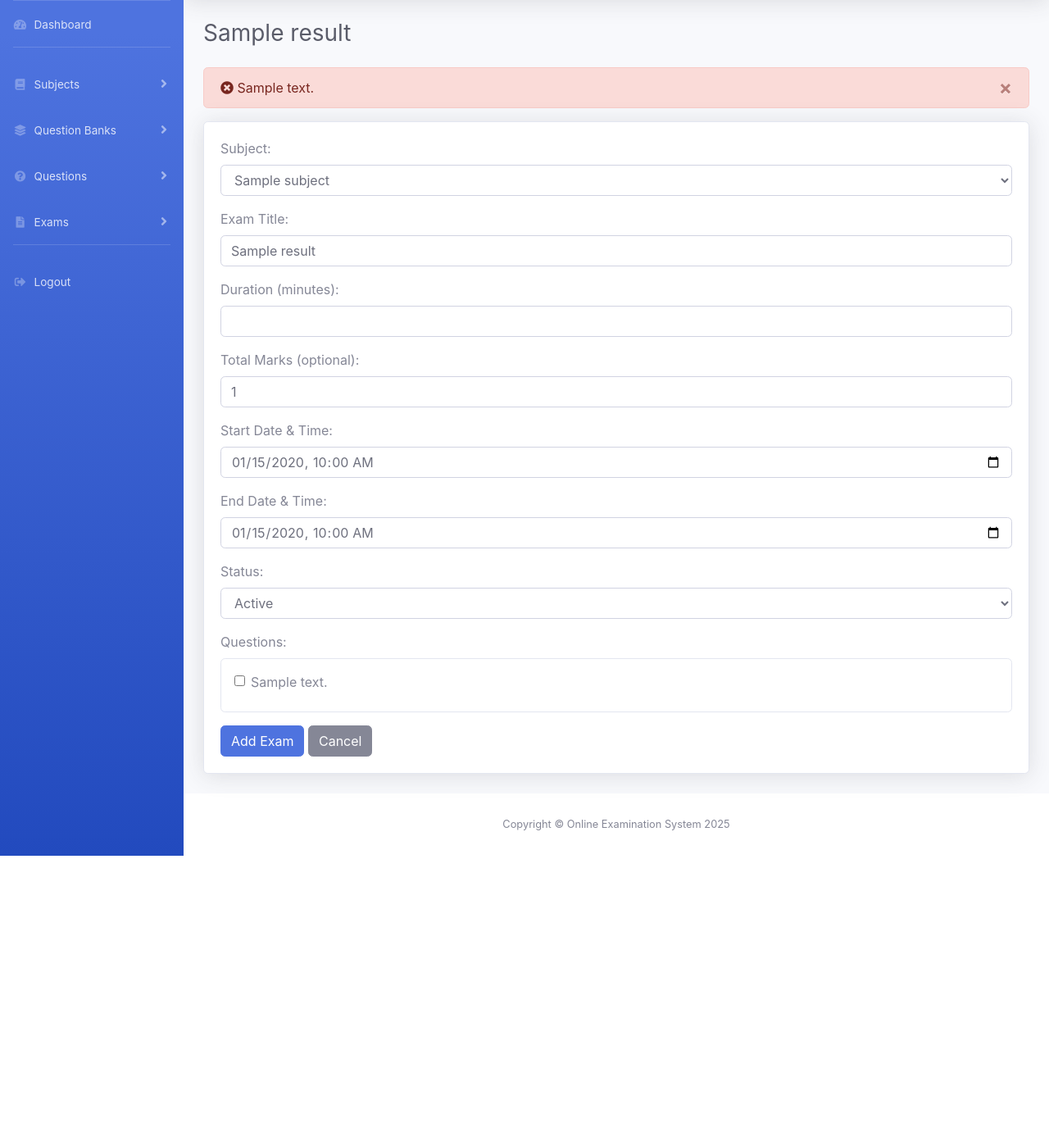
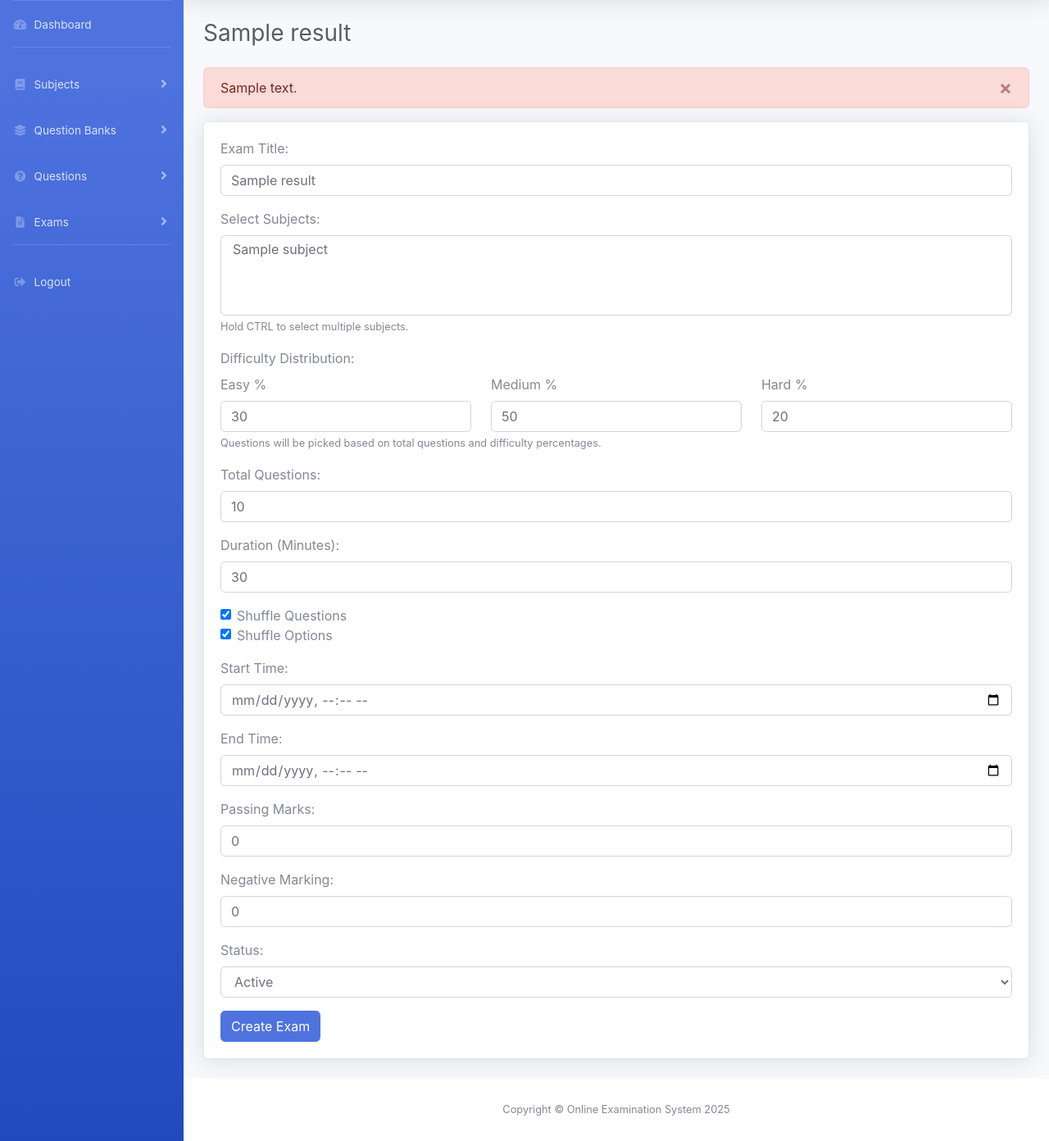
Before and after one commit to VirtusStack/online-examination-system, a PHP site: the page made by templates/exams/add_exam.php in a window 1280 px wide. Shown: the part 70-1462 px from the top of the page at 82% size. Before the commit the page ends 1114 px from the top, so only its background shows below. Run offline with PHP 8.4, Linux system fonts and the light colour scheme; tables that the repository leaves empty hold one stand-in row (values such as "Sample post"); the template is opened without the code that fills it: most values are stand-ins (such as "Sample title", 1, 10 or a date in 2020).

Commit message:
template

```diff
--- a/templates/exams/add_exam.php
+++ b/templates/exams/add_exam.php
@@ -1,135 +1,148 @@
 <?php
 // /templates/exams/add_exam.php
-// -------------------------
-// View file: Displays Add Exam
 require_once __DIR__ . '/../../config/config.php';
 ?>
 <?php include __DIR__ . "/../include/header.php"; ?>
 
 <div id="wrapper">
 
-    <!-- Sidebar -->
     <?php include __DIR__ . "/../include/sidebar.php"; ?>
 
     <div id="content-wrapper" class="d-flex flex-column">
+
         <div id="content">
 
-            <!-- Navbar -->
             <?php include __DIR__ . "/../include/navbar.php"; ?>
 
             <div class="container-fluid">
 
-                <!-- Page Heading -->
-                <h1 class="h3 mb-4 text-gray-800"><?= htmlspecialchars($results['pageTitle']) ?></h1>
+                <h1 class="h3 mb-4 text-gray-800">
+                    <?= $results['pageTitle'] ?? 'Add Exam' ?>
+                </h1>
 
-                <!-- Feedback message -->
+                <!-- Error / Success Message -->
                 <?php if (!empty($results['message'])): ?>
-                    <div class="alert <?= (stripos($results['message'], 'success') !== false) ? 'alert-success' : 'alert-danger' ?> alert-dismissible fade show" role="alert">
-                        <?= (stripos($results['message'], 'success') !== false) ? '<i class="fas fa-check-circle"></i>' : '<i class="fas fa-times-circle"></i>' ?>
+                    <div class="alert <?= stripos($results['message'], 'success') !== false ? 'alert-success' : 'alert-danger' ?> alert-dismissible fade show">
                         <?= htmlspecialchars($results['message']) ?>
-                        <button type="button" class="close" data-dismiss="alert" aria-label="Close">
-                            <span aria-hidden="true">&times;</span>
-                        </button>
+                        <button type="button" class="close" data-dismiss="alert"><span>&times;</span></button>
                     </div>
                 <?php endif; ?>
 
-                <!-- Exam Form Card -->
                 <div class="card shadow mb-4">
                     <div class="card-body">
+
+                        <!-- FORM: No bank dropdown -->
                         <form method="POST" action="<?= BASE_URL ?>/admin.php?action=newExam">
 
-                            <!-- Subject -->
-                            <div class="form-group mb-3">
-                                <label>Subject:</label>
-                                <select name="subject_id" class="form-control" required>
-                                    <option value="">-- Select Subject --</option>
-                                    <?php foreach ($results['subjects'] as $sub): ?>
-                                        <option value="<?= $sub['subject_id'] ?>"
-                                            <?= (isset($results['subject_id']) && $sub['subject_id'] == $results['subject_id']) ? 'selected' : '' ?>>
-                                            <?= htmlspecialchars($sub['subject_name']) ?>
-                                        </option>
-                                    <?php endforeach; ?>
-                                </select>
-                            </div>
-
                             <!-- Exam Title -->
-                            <div class="form-group mb-3">
+                            <div class="form-group">
                                 <label>Exam Title:</label>
                                 <input type="text" name="exam_title" class="form-control" required
                                     value="<?= htmlspecialchars($results['exam_title'] ?? '') ?>">
                             </div>
 
-                            <!-- Duration -->
-                            <div class="form-group mb-3">
-                                <label>Duration (minutes):</label>
-                                <input type="number" name="duration_minutes" class="form-control"
-                                    value="<?= htmlspecialchars($results['duration_minutes'] ?? 30) ?>" min="1">
+                            <!-- SUBJECTS MULTI SELECT -->
+                            <div class="form-group">
+                                <label>Select Subjects:</label>
+                                <select name="subject_ids[]" class="form-control" multiple required>
+                                    <?php foreach ($results['subjects'] as $sub): ?>
+                                        <option value="<?= $sub['subject_id'] ?>">
+                                            <?= htmlspecialchars($sub['subject_name']) ?>
+                                        </option>
+                                    <?php endforeach; ?>
+                                </select>
+                                <small class="text-muted">Hold CTRL to select multiple subjects.</small>
                             </div>
 
-                            <!-- Total Marks -->
-                            <div class="form-group mb-3">
-                                <label>Total Marks (optional):</label>
-                                <input type="number" step="0.01" name="total_marks" class="form-control"
-                                    value="<?= htmlspecialchars($results['total_marks'] ?? '') ?>">
+                            <!-- Difficulty distribution -->
+                            <div class="form-group">
+                                <label>Difficulty Distribution:</label>
+                                <div class="row">
+                                    <div class="col-md-4">
+                                        <label>Easy %</label>
+                                        <input type="number" class="form-control" name="easy_percent" min="0" max="100" value="30">
+                                    </div>
+                                    <div class="col-md-4">
+                                        <label>Medium %</label>
+                                        <input type="number" class="form-control" name="medium_percent" min="0" max="100" value="50">
+                                    </div>
+                                    <div class="col-md-4">
+                                        <label>Hard %</label>
+                                        <input type="number" class="form-control" name="hard_percent" min="0" max="100" value="20">
+                                    </div>
+                                </div>
+                                <small class="text-muted">
+                                    Questions will be picked based on total questions and difficulty percentages.
+                                </small>
                             </div>
 
-                            <!-- Start & End Date -->
-                            <div class="form-group mb-3">
-                                <label>Start Date & Time:</label>
-                                <input type="datetime-local" name="start_date" class="form-control"
-                                    value="<?= !empty($results['start_date']) ? date('Y-m-d\TH:i', strtotime($results['start_date'])) : '' ?>">
+                            <!-- Total Questions -->
+                            <div class="form-group">
+                                <label>Total Questions:</label>
+                                <input type="number" class="form-control" name="total_questions" min="1" required value="10">
                             </div>
 
-                            <div class="form-group mb-3">
-                                <label>End Date & Time:</label>
-                                <input type="datetime-local" name="end_date" class="form-control"
-                                    value="<?= !empty($results['end_date']) ? date('Y-m-d\TH:i', strtotime($results['end_date'])) : '' ?>">
+                            <!-- Duration -->
+                            <div class="form-group">
+                                <label>Duration (Minutes):</label>
+                                <input type="number" class="form-control" name="duration_minutes" min="1" required value="30">
+                            </div>
+
+                            <!-- Shuffle toggles -->
+                            <div class="form-check">
+                                <input class="form-check-input" type="checkbox" name="shuffle_questions" checked>
+                                <label class="form-check-label">Shuffle Questions</label>
+                            </div>
+
+                            <div class="form-check mb-3">
+                                <input class="form-check-input" type="checkbox" name="shuffle_options" checked>
+                                <label class="form-check-label">Shuffle Options</label>
+                            </div>
+
+                            <!-- Start / End Time -->
+                            <div class="form-group">
+                                <label>Start Time:</label>
+                                <input type="datetime-local" class="form-control" name="start_time">
+                            </div>
+
+                            <div class="form-group">
+                                <label>End Time:</label>
+                                <input type="datetime-local" class="form-control" name="end_time">
+                            </div>
+
+                            <!-- Marks -->
+                            <div class="form-group">
+                                <label>Passing Marks:</label>
+                                <input type="number" class="form-control" name="passing_marks" step="0.01" value="0">
+                            </div>
+
+                            <div class="form-group">
+                                <label>Negative Marking:</label>
+                                <input type="number" class="form-control" name="negative_marking" step="0.01" value="0">
                             </div>
 
                             <!-- Status -->
-                            <div class="form-group mb-3">
+                            <div class="form-group">
                                 <label>Status:</label>
                                 <select name="status" class="form-control">
-                                    <option value="Active" <?= (isset($results['status']) && $results['status'] == 'Active') ? 'selected' : '' ?>>Active</option>
-                                    <option value="Inactive" <?= (isset($results['status']) && $results['status'] == 'Inactive') ? 'selected' : '' ?>>Inactive</option>
+                                    <option value="Active">Active</option>
+                                    <option value="Inactive">Inactive</option>
                                 </select>
                             </div>
 
-                            <!-- Questions (Checkbox List) -->
-                            <div class="form-group mb-3">
-                                <label>Questions:</label>
-
-                                <div class="border rounded p-3" style="max-height: 300px; overflow-y: auto;">
-                                    <?php foreach ($results['questions'] as $q): ?>
-                                        <div class="form-check mb-2">
-                                            <input
-                                                type="checkbox"
-                                                class="form-check-input"
-                                                name="questions[]"
-                                                value="<?= $q['question_id'] ?>"
-                                                <?= (isset($results['questions_selected']) && in_array($q['question_id'], $results['questions_selected'])) ? 'checked' : '' ?>
-                                            >
-                                            <label class="form-check-label">
-                                                <?= htmlspecialchars($q['question_text']) ?>
-                                            </label>
-                                        </div>
-                                    <?php endforeach; ?>
-                                </div>
-                            </div>
-
-                            <!-- Submit Button -->
-                            <button type="submit" class="btn btn-primary">Add Exam</button>
-                            <a href="<?= BASE_URL ?>/admin.php?action=manageExams" class="btn btn-secondary">Cancel</a>
+                            <button type="submit" class="btn btn-primary">Create Exam</button>
 
                         </form>
+
                     </div>
                 </div>
 
             </div>
+
         </div>
 
-        <!-- Footer -->
         <?php include __DIR__ . "/../include/footer.php"; ?>
 
     </div>
+
 </div>
```
Also changed, not shown: templates/exams/assign_questions.php (added, +75 -0 lines), templates/exams/edit_exam.php (+35 -65 lines), templates/exams/generate_links.php (added, +97 -0 lines), templates/exams/manage_exams.php (+59 -21 lines).
